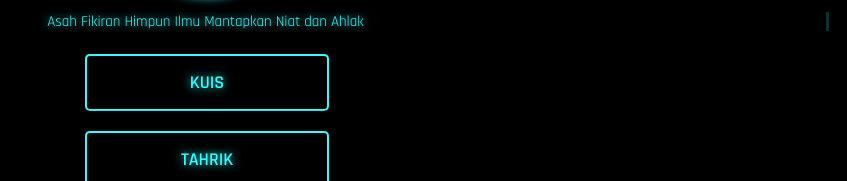
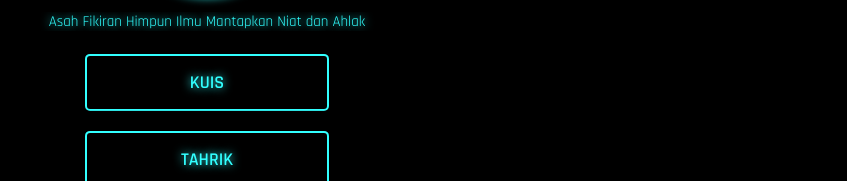
Before and after one commit to afhimna/gate, a plain HTML site: page index.html in a window 1280 px wide. Shown: the part 298-479 px from the top of the page, 433-1280 px from the left. Drawn offline with Linux system fonts and the light colour scheme.

Commit message:
Update index.html

```diff
--- a/index.html
+++ b/index.html
@@ -31,10 +31,6 @@
       to { width: 100%; }
     }
 
-    @keyframes blink {
-      50% { border-color: transparent; }
-    }
-
     body {
       display: flex;
       flex-direction: column;
@@ -61,10 +57,15 @@
       font-size: 15px;
       white-space: nowrap;
       overflow: hidden;
-      border-right: 3px solid;
       width: 100%;
       display: inline-block;
-      animation: typing 3s steps(40, end), blink 0.8s infinite, glowColor 4s infinite alternate;
+      animation: typing 3s steps(40, end) forwards, glowColor 4s infinite alternate;
+      border-right: 3px solid #0ff; /* Efek kursor awal */
+    }
+
+    /* Setelah animasi selesai, hilangkan kursor */
+    .profile-caption.typed {
+      border-right: none;
     }
 
     .link-button {
@@ -134,5 +135,13 @@
 
 <p class="copyright">© 2025 Afhimna Corp. All Rights Reserved.</p>
 
+<script>
+  document.addEventListener("DOMContentLoaded", function () {
+    setTimeout(function () {
+      document.querySelector(".profile-caption").classList.add("typed");
+    }, 3000); // Sesuai durasi animasi typing (3s)
+  });
+</script>
+
 </body>
 </html>
```
